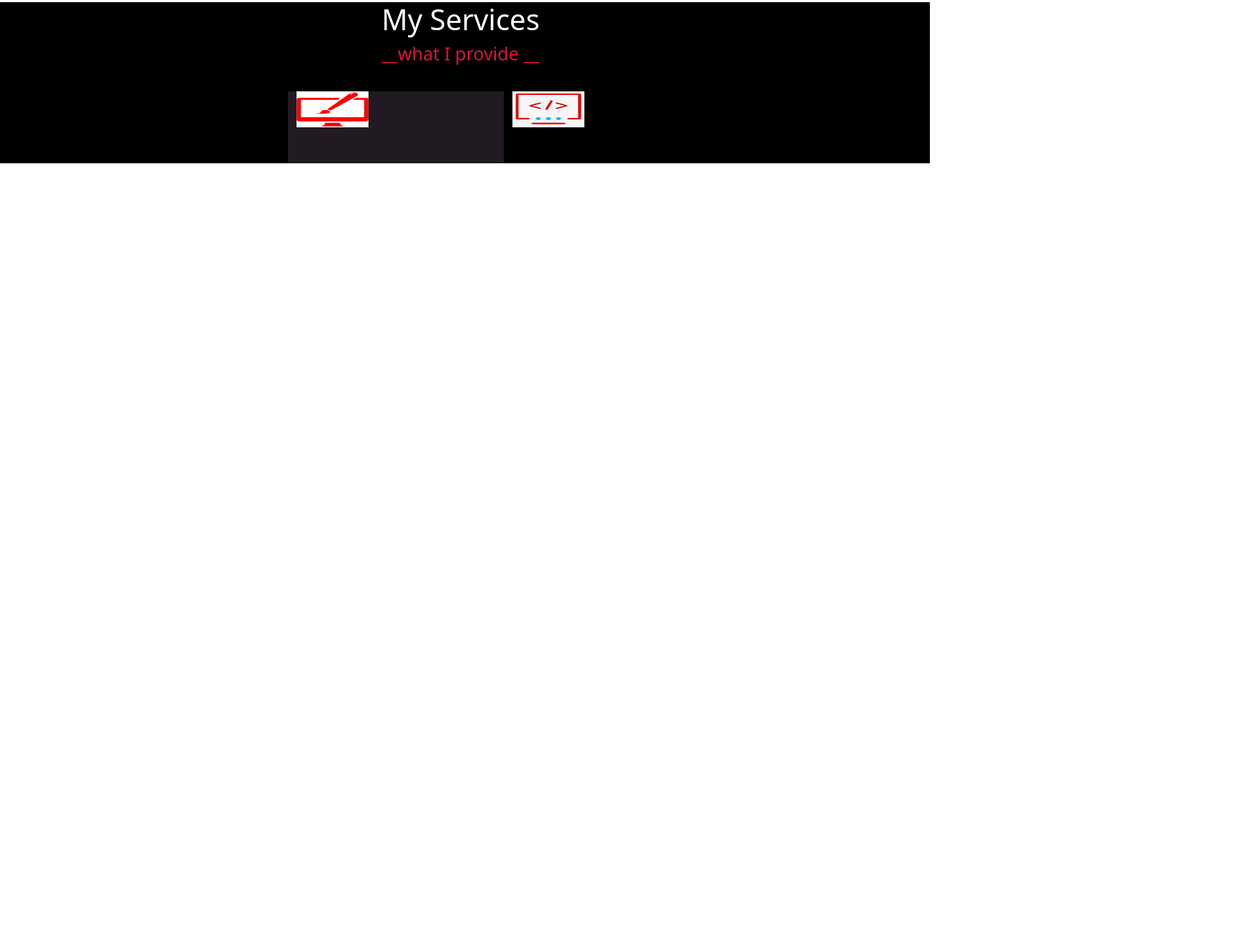
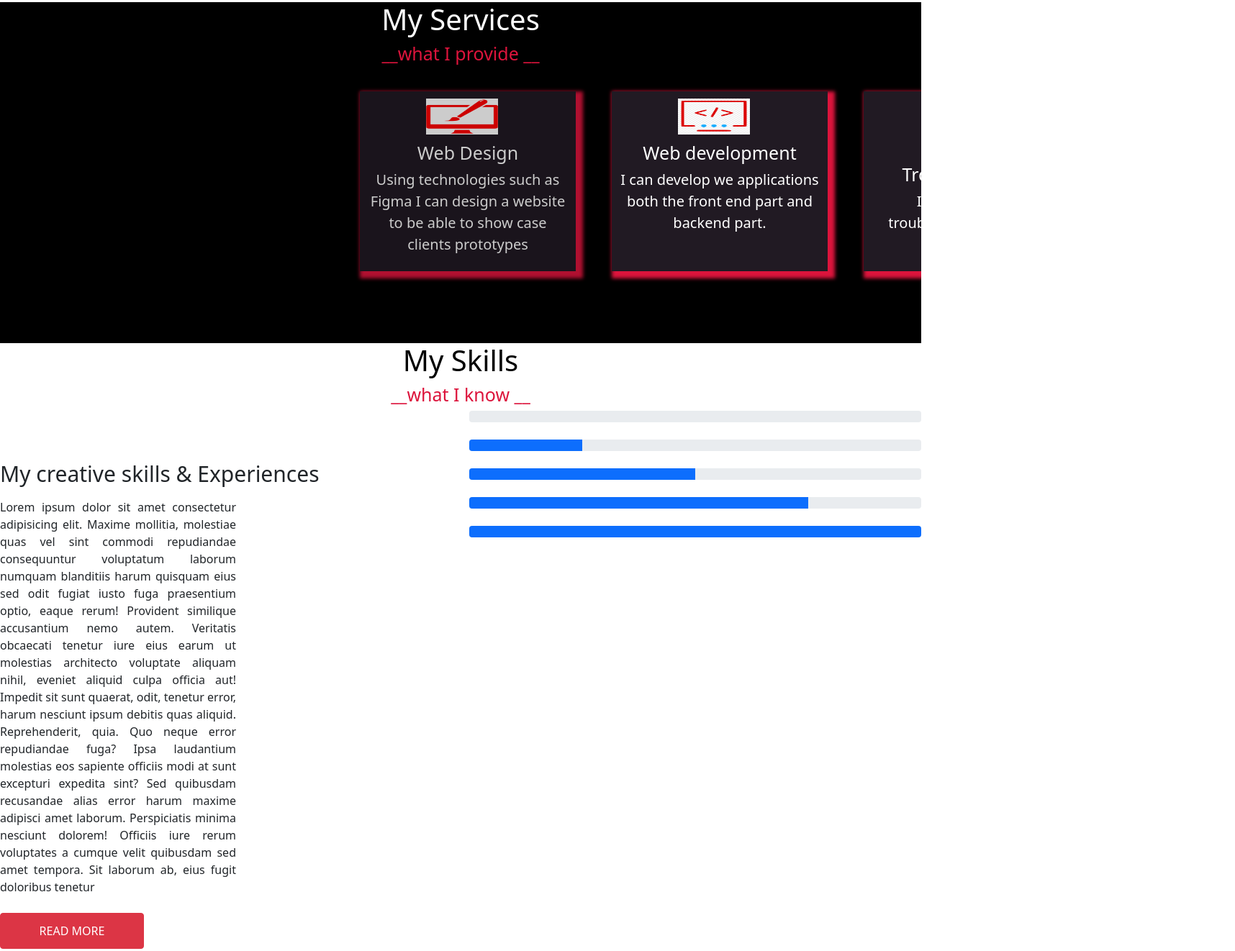
Before and after one commit to RhonaJoyKe/Port-Folio, a plain HTML site: page index.html in a window 1280 px wide. Shown: the part 1667-2989 px from the top of the page at 72% size, 1716 px wide, since content can reach past the window. Before the commit the page ends 1894 px from the top, so only its background shows below. Drawn offline with nearby package versions, Linux system fonts and the light colour scheme; files whose address does not match are found by name.

Commit message:
adds progress bars

```diff
--- a/index.css
+++ b/index.css
@@ -1,6 +1,9 @@
-body{
+html, body {
+    max-width: 100%;
+    overflow-x: hidden;
     margin: 0;
     padding: 0;
+
 }
 .landing{
     background-image: url(assets/5652012.jpg);
@@ -46,15 +49,45 @@ body{
 }
 #service{
     margin-top: 50px;
+    background-color: black;
+    margin-top: 50px;
+
 }
 #subservice{
-margin-left: 400px;
+margin-left: 500px;
 margin-top: 30px;
+margin-bottom: 100px;
+
 }
 
 #service1{
     width:300px;
-    height:100px;
+    height:250px;
     background-color: #211a23;
-    padding-right: 50px;
+    box-shadow: 5px 5px 5px 5px crimson;
+    margin-right: 50px;
+    opacity: 80%;
 }
+#service1 :hover{
+
+    opacity:100%;
+  transition:opacity 2s;
+}
+#service2{
+    width:300px;
+    height:250px;
+    background-color: #211a23;
+    margin-right: 50px;
+    box-shadow: 5px 5px 5px 5px crimson;
+}
+#service3{
+    width:300px;
+    height:250px;
+    background-color: #211a23;
+    margin-right: 50px;
+    box-shadow: 5px 5px 5px 5px crimson;
+}
+#myskills{
+    background-color: white;
+    margin-bottom: 20px;
+}
--- a/index.html
+++ b/index.html
@@ -64,7 +64,7 @@
             <h5 style="color: black; font-size: 40px;text-align: center;">About Me</h5>
             <h3 style="color: crimson;font-size: 25px;text-align: center;">__who i am __</h3>
             <div class="col-md-6">
-                <img src="assets/port2.jpeg" class="img-responsive" alt="" id="aboutimg">
+                <img src="assets/IMG_5858.jpg" class="img-responsive" alt="" id="aboutimg" width="500px" height="400px">
             </div>
             <div class="col-md-6">
                 <p id="details">
@@ -91,20 +91,74 @@
             </div>
         </div>
 
-    <div class="row" id ="service" style="background-color: black; margin-top: 50px;">
+    <div class="row" id ="service" style=>
         <h5 style="color:white; font-size: 40px;text-align: center;">My Services</h5>
             <h3 style="color: crimson;font-size: 25px;text-align: center;">__what I provide __</h3>
         <div class="row" id="subservice">
-        <div class="col-md-4" id="service1">
-            <img src="assets/webdesign.png" alt="" height="50px" width="100px">
+        <div class="col-md-4" id="service1" data-aos="fade-up" data-aos-duration="500" data-aos-delay="100" data-aos-once="true">
+            <img src="assets/webdesign.png" alt="" class="img-responsive" style="margin-top: 10px;margin-left: 80px;" height="50px" width="100px">
+            <h5 style="color: white; font-size: 25px;text-align: center; margin-top: 10px;">Web Design</h5>
+            <p style="text-align: center; color:white; font-size: 20px;">Using technologies such as Figma I can design a website to be able to show case clients prototypes</p>
+
 
         </div>
         <div class="col-md-4" id="service2">
-        <img src="assets/webdevelopment.png" alt="" height="50px" width="100px">
+        <img src="assets/webdevelopment.png" alt="" class="img-responsive" style="margin-top: 10px;margin-left: 80px;" height="50px" width="100px">
+        <h5 style="color: white; font-size: 25px;text-align: center; margin-top: 10px;">Web development</h5>
+        <p style="text-align: center; color:white; font-size: 20px;">I can develop we applications both the front end part and backend part.</p>
 
         </div>
-        <div class="col-md-4" id="service3"></div>
+        <div class="col-md-4" id="service3">
+            <img src="assets/hardware.jpg" alt="" class="img-responsive" style="margin-top: 10px;margin-left: 80px;"height="50px" width="100px">
+            <h5 style="color: white; font-size: 25px;text-align: center; margin-top: 10px;">Hardware Troubleshooting</h5>
+            <p style="text-align: center; color:white; font-size: 20px;">I offer hardware troubleshooting services </p>
+        </div>
     </div>
+    </div>
+    <div class="row" id="myskills">
+        <h5 style="color: black; font-size: 40px;text-align: center;">My Skills</h5>
+        <h3 style="color: crimson;font-size: 25px;text-align: center;">__what I know __</h3>
+
+        <div class="col-md-6">
+            <p id="details">
+            <h3 style="font-size: 30px;">My creative skills & Experiences </h3>
+            </p>
+            <p style="text-align: justify; padding-right: 300px;">Lorem ipsum dolor sit amet consectetur adipisicing
+                elit. Maxime mollitia,
+                molestiae quas vel sint commodi repudiandae consequuntur voluptatum laborum
+                numquam blanditiis harum quisquam eius sed odit fugiat iusto fuga praesentium
+                optio, eaque rerum! Provident similique accusantium nemo autem. Veritatis
+                obcaecati tenetur iure eius earum ut molestias architecto voluptate aliquam
+                nihil, eveniet aliquid culpa officia aut! Impedit sit sunt quaerat, odit,
+                tenetur error, harum nesciunt ipsum debitis quas aliquid. Reprehenderit,
+                quia. Quo neque error repudiandae fuga? Ipsa laudantium molestias eos
+                sapiente officiis modi at sunt excepturi expedita sint? Sed quibusdam
+                recusandae alias error harum maxime adipisci amet laborum. Perspiciatis
+                minima nesciunt dolorem! Officiis iure rerum voluptates a cumque velit
+                quibusdam sed amet tempora. Sit laborum ab, eius fugit doloribus tenetur
+                <br><br>
+                <button type="button" class="btn btn-danger" style="width: 200px; height:50px">READ MORE</button>
+            </p>
+
+        </div>
+        <div class="col-md-6" id="skillprogress">
+            <div class="progress">
+                <div class="progress-bar" role="progressbar" aria-valuenow="0" aria-valuemin="0" aria-valuemax="100"></div>
+              </div> <br>
+              <div class="progress">
+                <div class="progress-bar" role="progressbar" style="width: 25%" aria-valuenow="25" aria-valuemin="0" aria-valuemax="100"></div>
+              </div><br>
+              <div class="progress">
+                <div class="progress-bar" role="progressbar" style="width: 50%" aria-valuenow="50" aria-valuemin="0" aria-valuemax="100"></div>
+              </div><br>
+              <div class="progress">
+                <div class="progress-bar" role="progressbar" style="width: 75%" aria-valuenow="75" aria-valuemin="0" aria-valuemax="100"></div>
+              </div><br>
+              <div class="progress">
+                <div class="progress-bar" role="progressbar" style="width: 100%" aria-valuenow="100" aria-valuemin="0" aria-valuemax="100"></div>
+              </div><br>
+
+        </div>
     </div>
 </div>
     </body>
```
Also changed, not shown: assets/IMG_5858.jpg (added), 1 other file.
